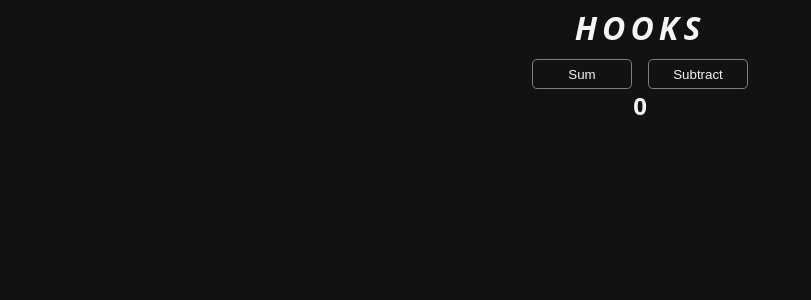
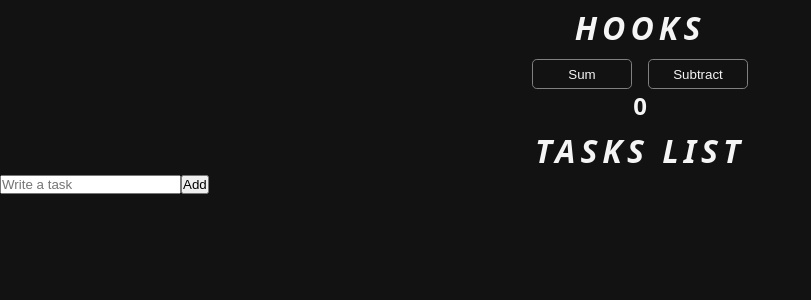
Before and after one commit to Espadv69/React_Beginner, a React (Vite) app in the folder 03-hooks/: page / in a window 1280 px wide. Shown: the top 300 px of the page, without its empty margins (0-811 px from the left). Built offline with nearby package versions, Linux system fonts and the light colour scheme.

Commit message:
feat(main): integrate ToDoList component into the main application

```diff
--- a/03-hooks/src/main.jsx
+++ b/03-hooks/src/main.jsx
@@ -2,6 +2,7 @@ import React from 'react'
 import ReactDom from 'react-dom'
 
 import { Counter_useState } from './component/Counter_useState.jsx'
+import { ToDoList } from './component/ToDoList.jsx'
 import './css/index.css'
 
 const root = ReactDom.createRoot(document.getElementById('root'))
@@ -11,5 +12,6 @@ root.render(
     <h1 className="h1-title">Hooks</h1>
 
     <Counter_useState />
+    <ToDoList />
   </React.StrictMode>
 )
```
